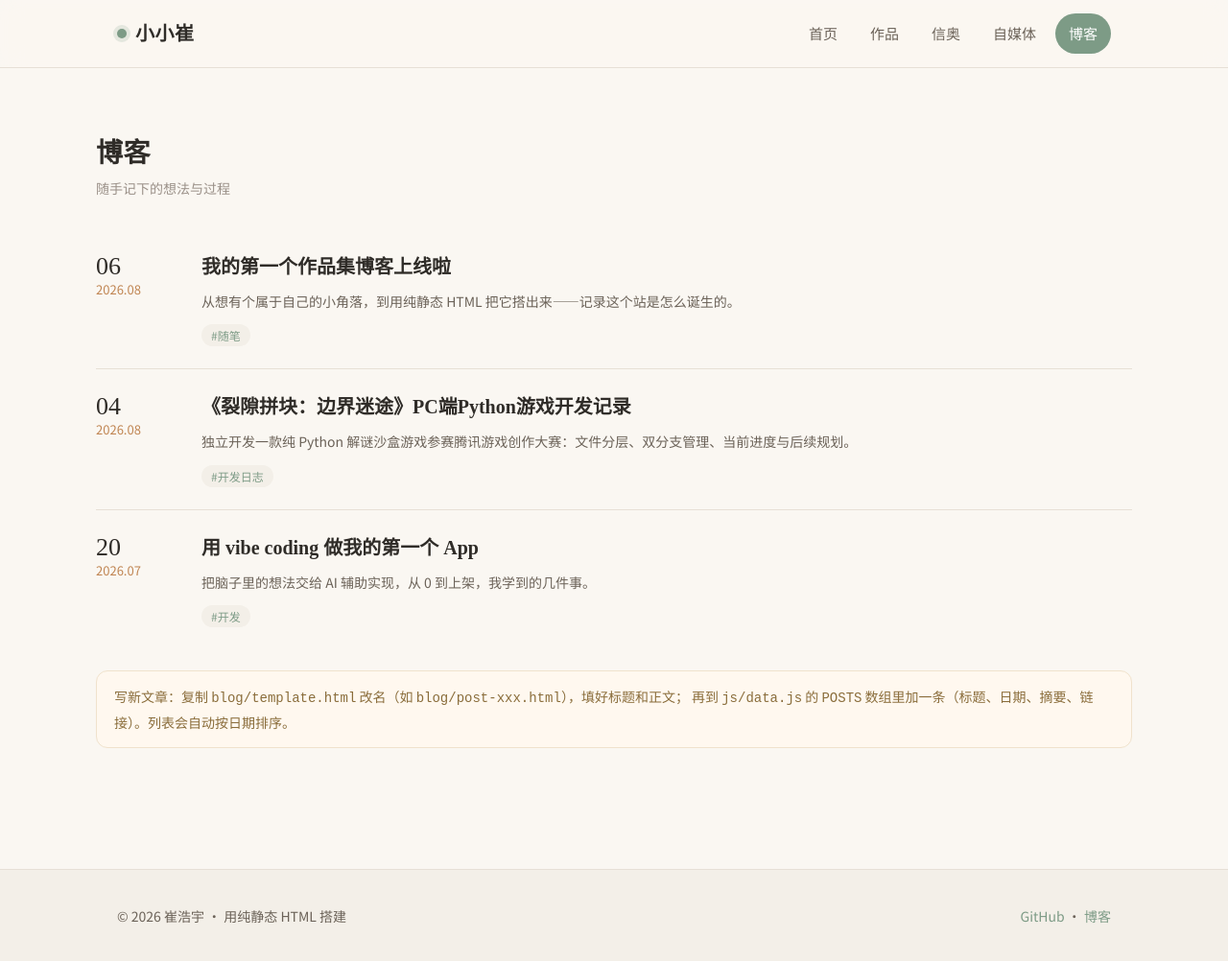
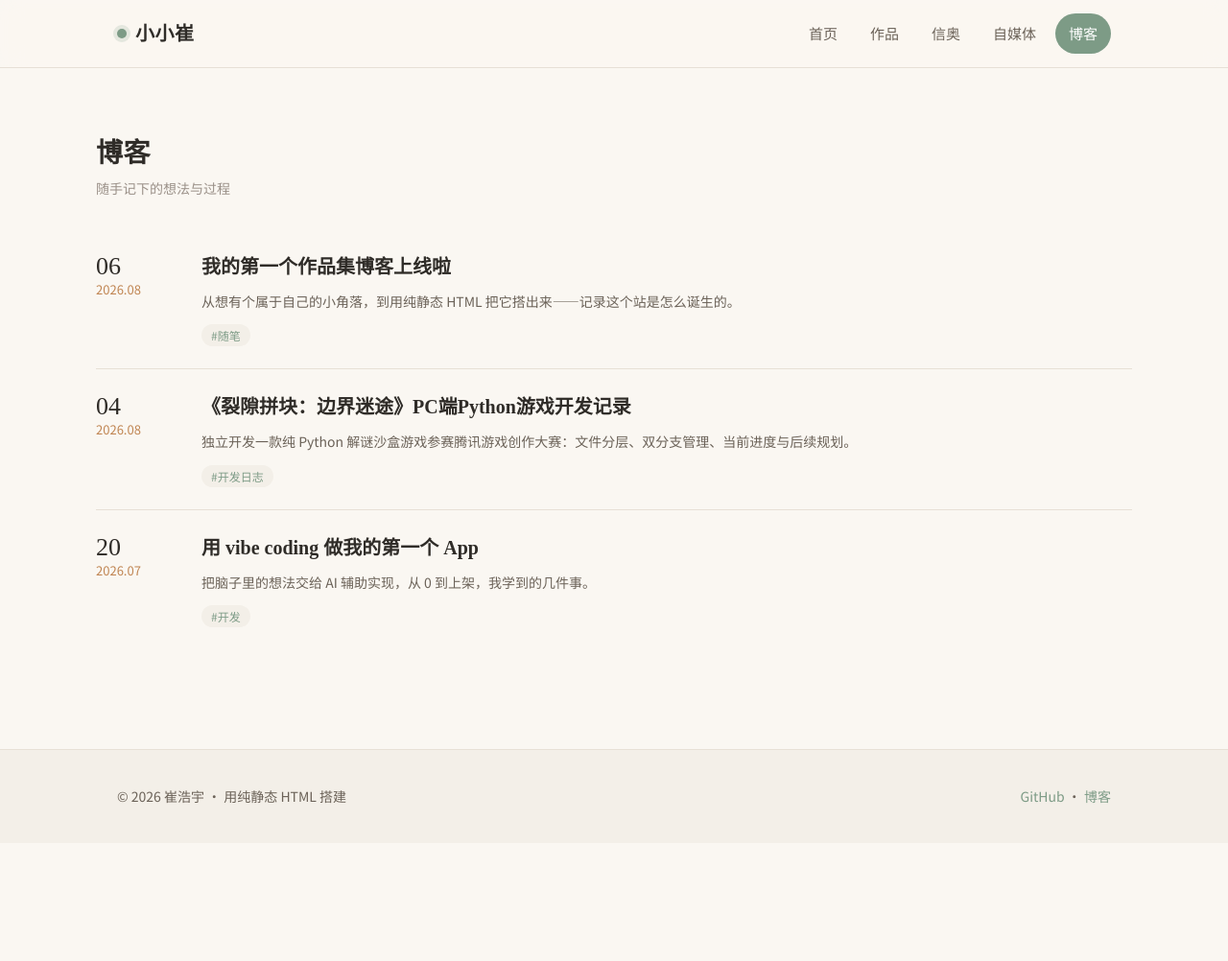
Before and after one commit to xxc2014/xxc2014.github.io, a Jekyll site: the page built from blog.html, in a window 1280 px wide and 1004 px high. Shown: the whole window at 96% size. Built offline with Jekyll 4.4.1, drawn with Linux system fonts in a browser that asks for light colours.

Commit message:
Remove note div from blog.html

```diff
--- a/blog.html
+++ b/blog.html
@@ -26,10 +26,6 @@
         </div>
       </div>
       <div id="posts-list"></div>
-      <div class="note">
-        写新文章：复制 <code>blog/template.html</code> 改名（如 <code>blog/post-xxx.html</code>），填好标题和正文；
-        再到 <code>js/data.js</code> 的 <code>POSTS</code> 数组里加一条（标题、日期、摘要、链接）。列表会自动按日期排序。
-      </div>
     </section>
   </main>
 
```
